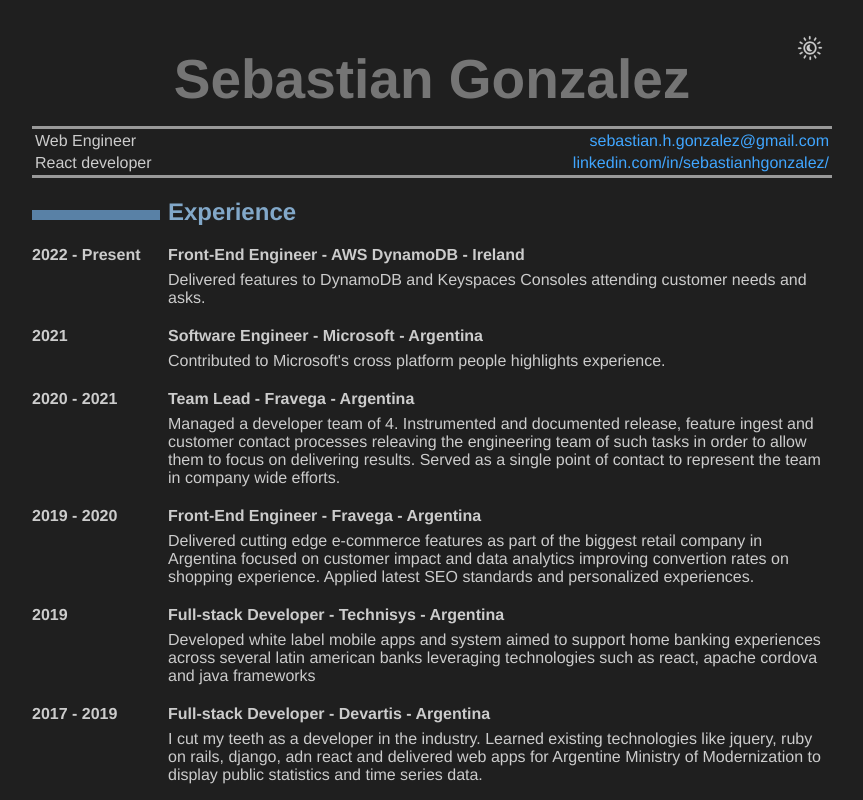
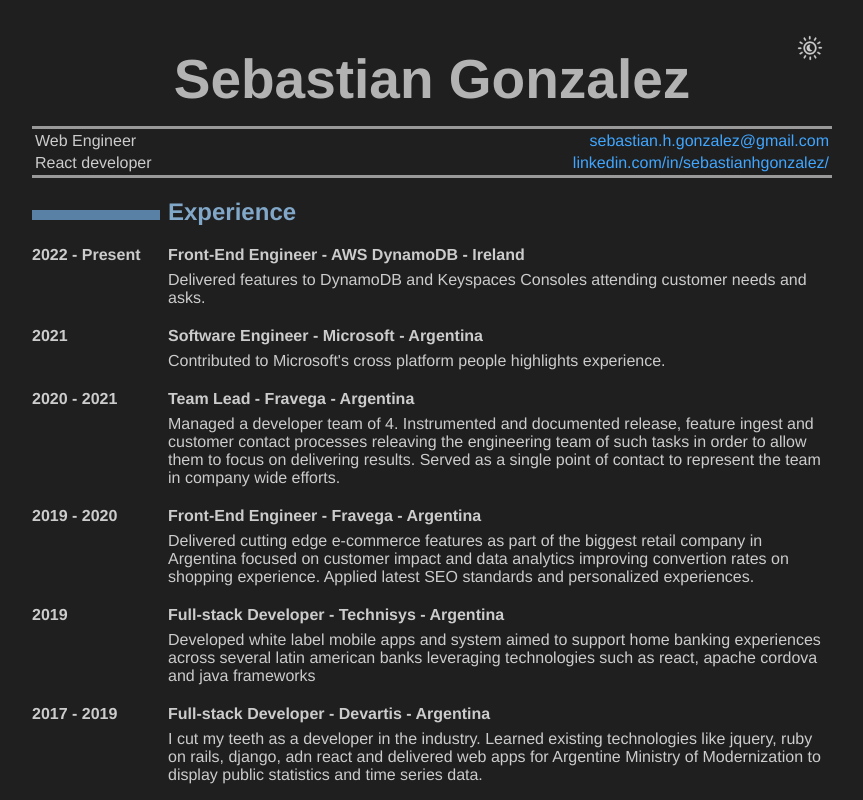
Before and after one commit to SebastianHGonzalez/SebastianHGonzalez.gihub.io, a plain HTML site: page index.html in a window 1280 px wide. Shown: the top 800 px of the page, without its empty margins (208-1071 px from the left). Drawn offline with Linux system fonts and the light colour scheme.

Commit message:
Update index.html

```diff
--- a/index.html
+++ b/index.html
@@ -143,7 +143,7 @@
         :root {
             --main-bg-color: #1f1f1f;
             --main-color: #ccc;
-            --title-color: #757575;
+            --title-color: #b3b3b3;
             --heading-color: #82a8c9;
             --heading-decorator-color: #5981a6;
             --separator-color: #474747;
```
